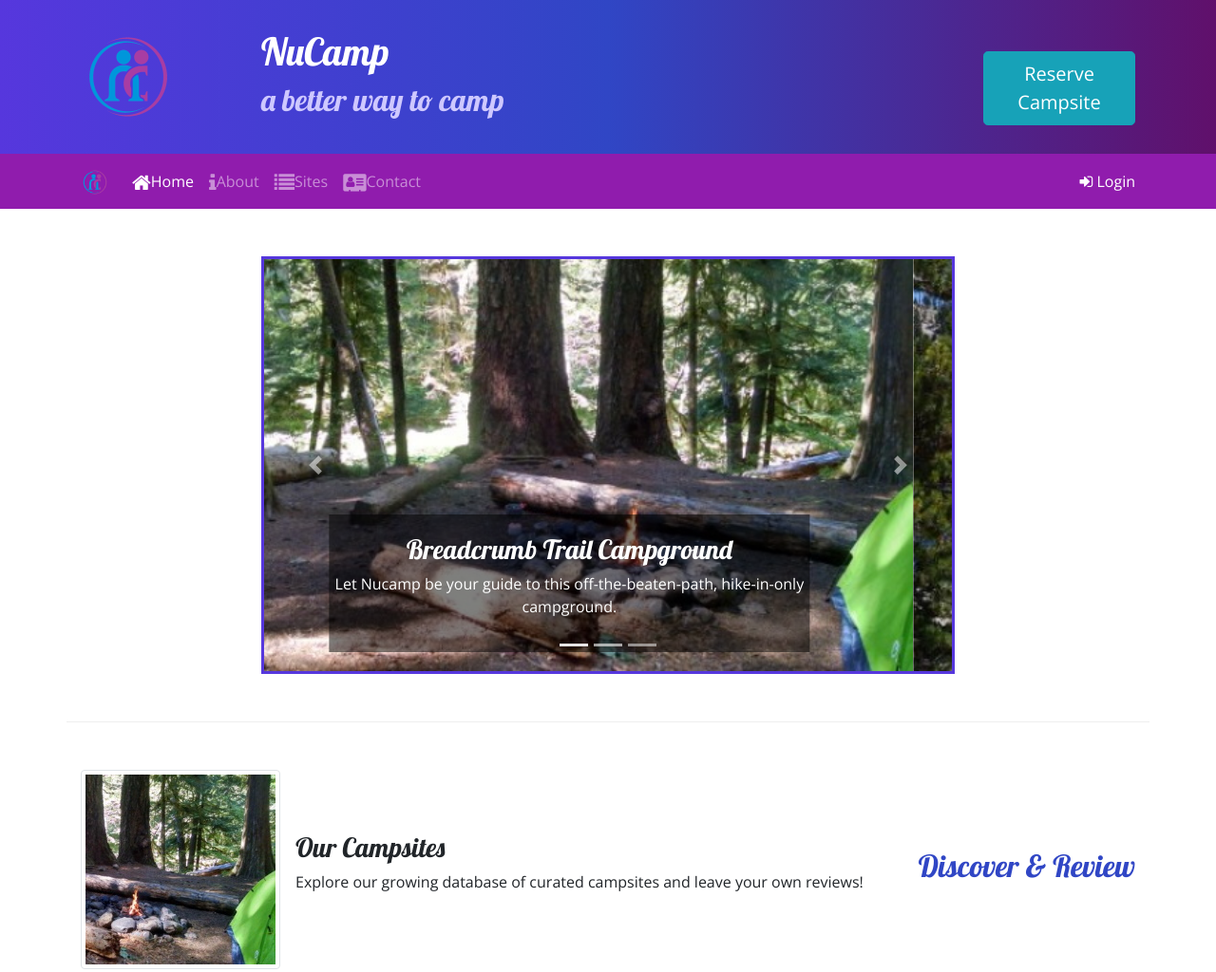
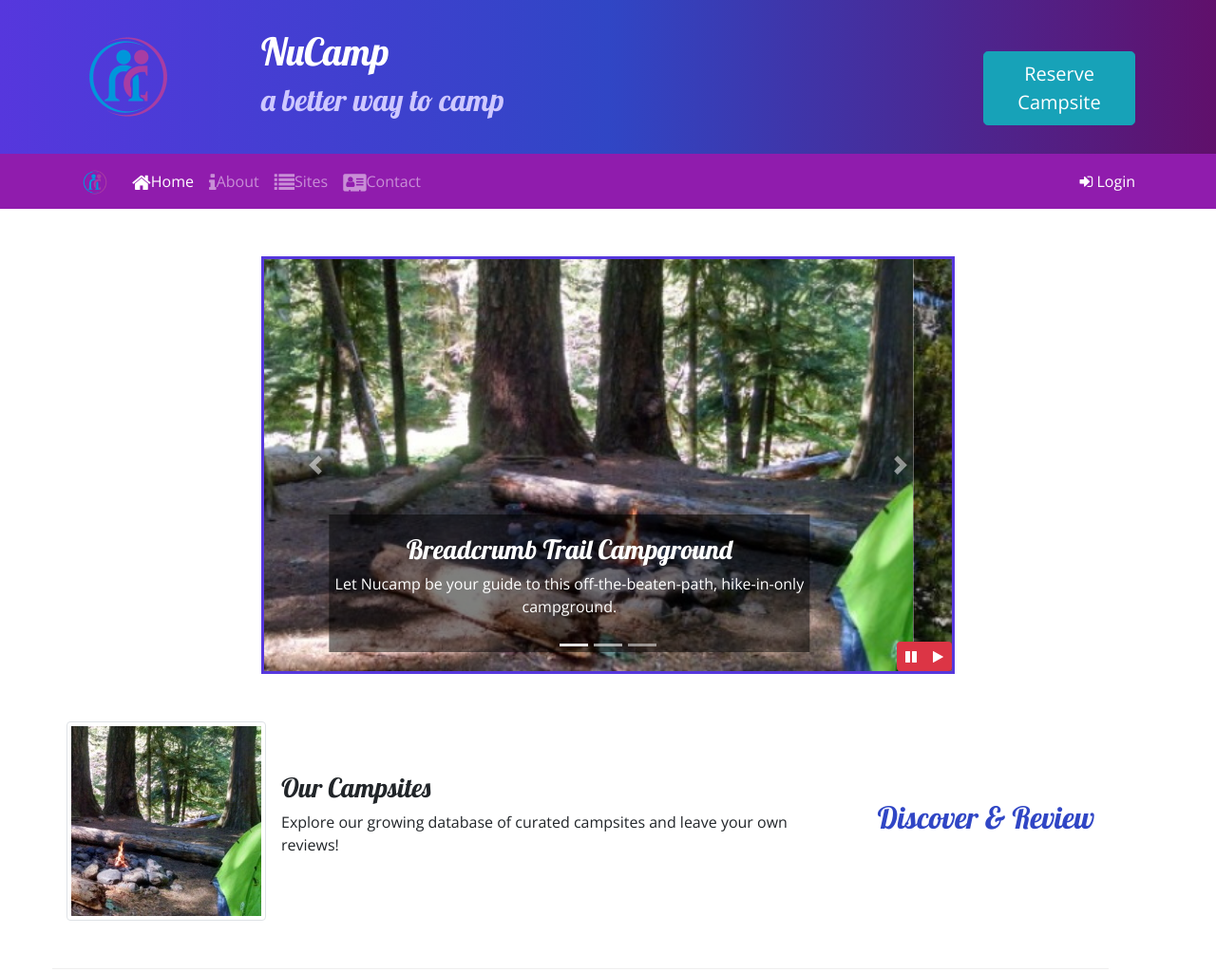
Before and after one commit to kaylanew/bootstrap-nucampsite, a website: page index.html in a window 1280 px wide. Shown: the top 1024 px of the page at 95% size. Drawn offline with nearby package versions, Linux system fonts and the light colour scheme.

Commit message:
Bootstrap and jQuery Part 1

```diff
--- a/css/styles.css
+++ b/css/styles.css
@@ -50,3 +50,10 @@ a:hover {
 .carousel {
   border: solid #5637dd;
 }
+
+#carouselButton {
+  position: absolute;
+  right: 0;
+  bottom: 0;
+  z-index: 100;
+}
--- a/index.html
+++ b/index.html
@@ -182,6 +182,9 @@
 
             </div>
 
+
+            <!---------------------Carousel begins----------------------->
+
             <div class="carousel-item">
               <img class="d-block w-100" src="img/react-lake.jpg" alt="React Lake Campground">
               <div class="carousel-caption">
@@ -208,13 +211,24 @@
             <span class="carousel-control-next-icon"></span>
             <span class="sr-only">Next</span>
           </a>
+          <div class="btn-group" id="carouselButton">
+            <button class="btn btn-danger btn-sm" id="carouselPause">
+              <i class="fa fa-pause"></i>
+            </button>
+            <button class="btn btn-danger btn-sm" id="carouselPlay">
+              <i class="fa fa-play"></i>
+            </button>
           </div>
         </div>
       </div>
+
+
       <div class="row row-content align-items-center">
         <div class="col-sm-4 order-sm-last  col-md-3">
           <h2 class="text-sm-right">Discover & Review</h2>
         </div>
+
+
         <div class="col">
           <div class="media">
             <img class="d-flex mr-3 img-thumbnail" src="img/breadcrumb-trail-thumb.jpg" alt="Breadcrumb Trail" />
@@ -259,7 +273,8 @@
             <img class="d-flex mr-3 img-thumbnail" src="img/bootstrap-thumb.png" alt="Bootstrap Outfitters" />
             <div class="media-body align-self-center">
               <h3>Bootstrap Outfitters</h3>
-            <p class="d-none d-sm-block">Bootstrap Outfitters supplies you with gear you need at prices you can't beat.
+              <p class="d-none d-sm-block">Bootstrap Outfitters supplies you with gear you need at prices you can't
+                beat.
               </p>
             </div>
           </div>
@@ -345,6 +360,18 @@
   <script src="node_modules/popper.js/dist/umd/popper.min.js"></script>
   <script src="node_modules/bootstrap/dist/js/bootstrap.min.js"></script>
 
+  <script>
+    $(function () {
+      $(".carousel").carousel({ interval: 2000 });
+      $("#carouselPause").click(function () {
+        $(".carousel").carousel("pause");
+      });
+      $("#carouselPlay").click(function () {
+        $(".carousel").carousel("cycle");
+      });
+    });
+
+  </script>
 </body>
 
 </html>
```
Lines whose indentation alone changed are shown as unchanged.
